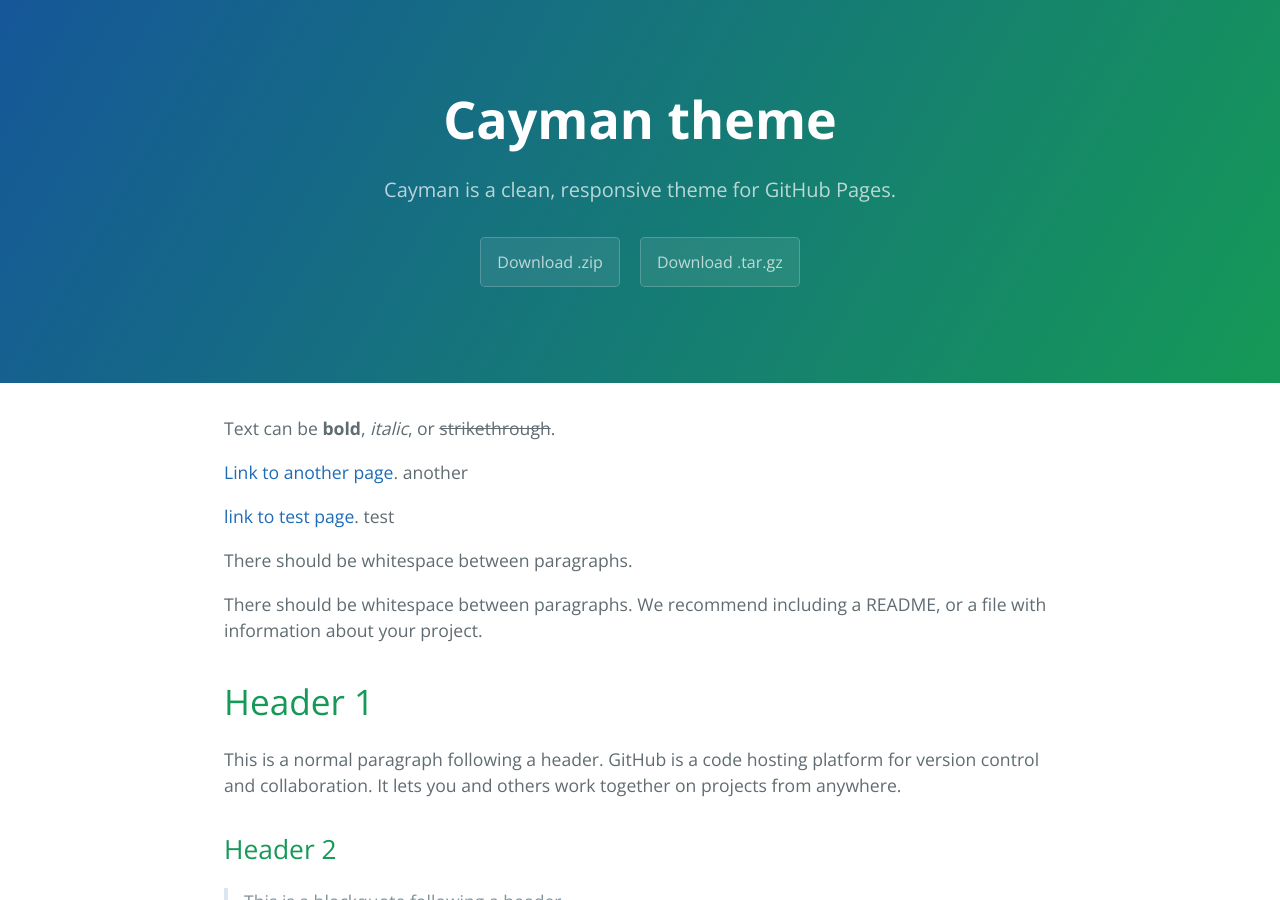
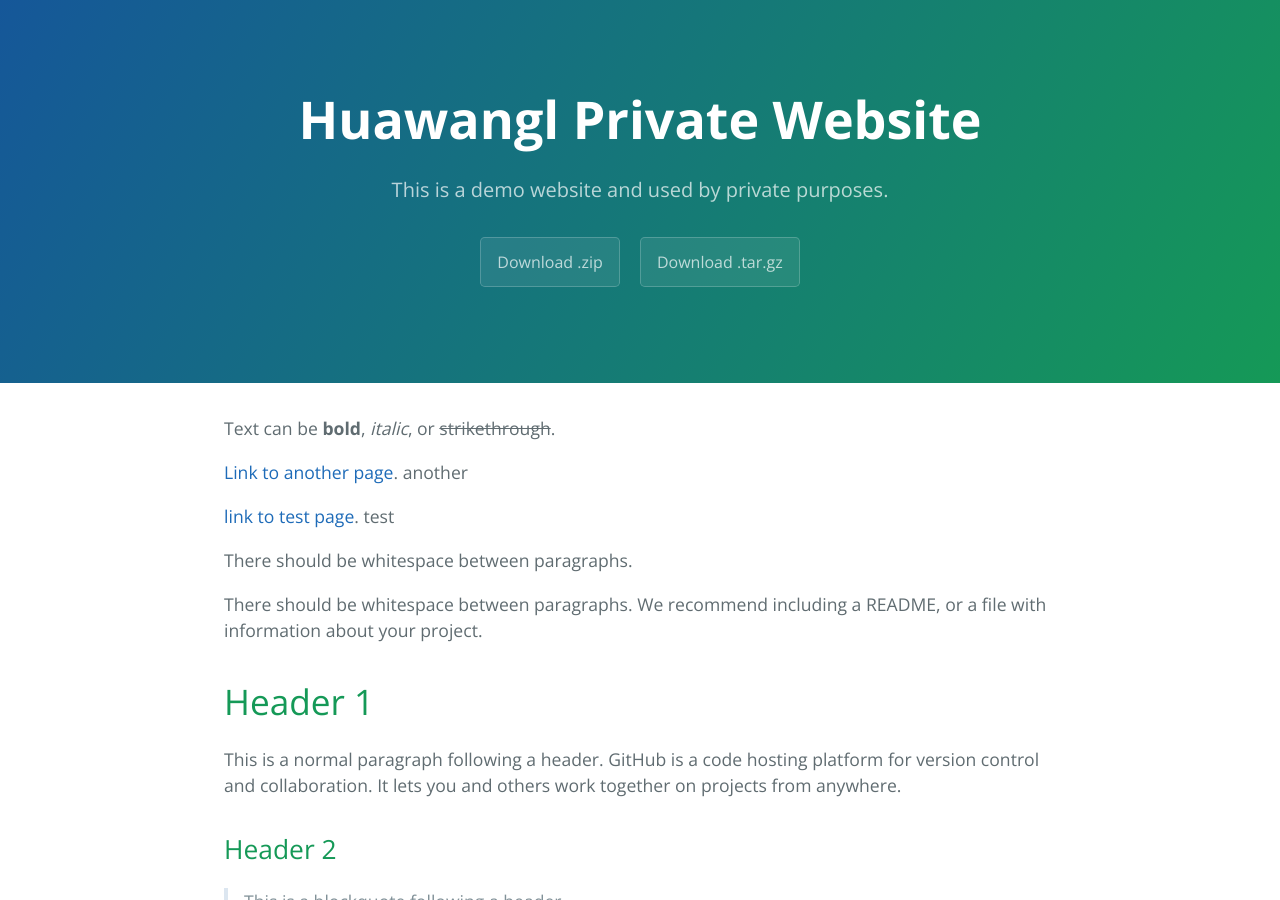
Before and after one commit to huawangl/huawangl.github.io, a Jekyll site: the page built from index.md, in a window 1280 px wide and 900 px high. Built offline with Jekyll 4.4.1, drawn with Linux system fonts in a browser that asks for light colours.

Commit message:
Update _config.yml

```diff
--- a/_config.yml
+++ b/_config.yml
@@ -1,5 +1,5 @@
-title: Cayman theme
-description: Cayman is a clean, responsive theme for GitHub Pages.
+title: Huawangl Private Website
+description: This is a demo website and used by private purposes.
 show_downloads: true
 google_analytics:
 theme: jekyll-theme-cayman
```
